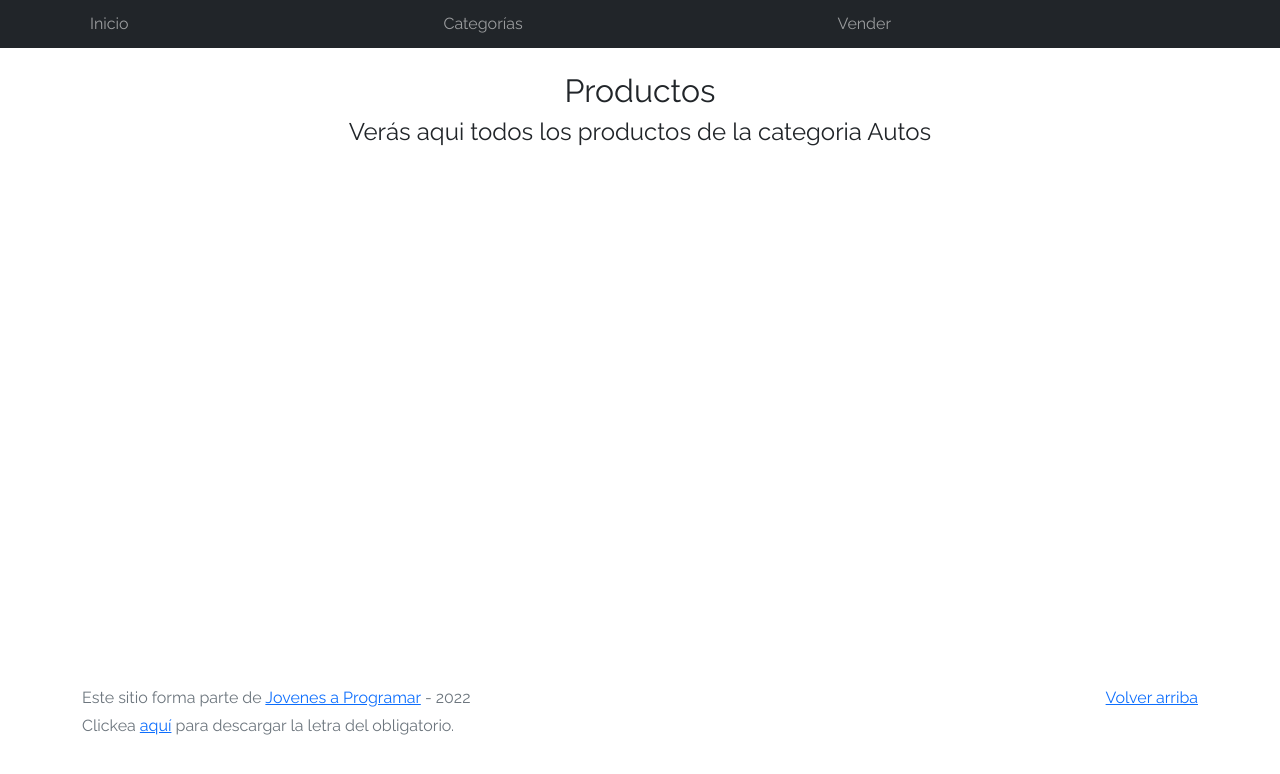
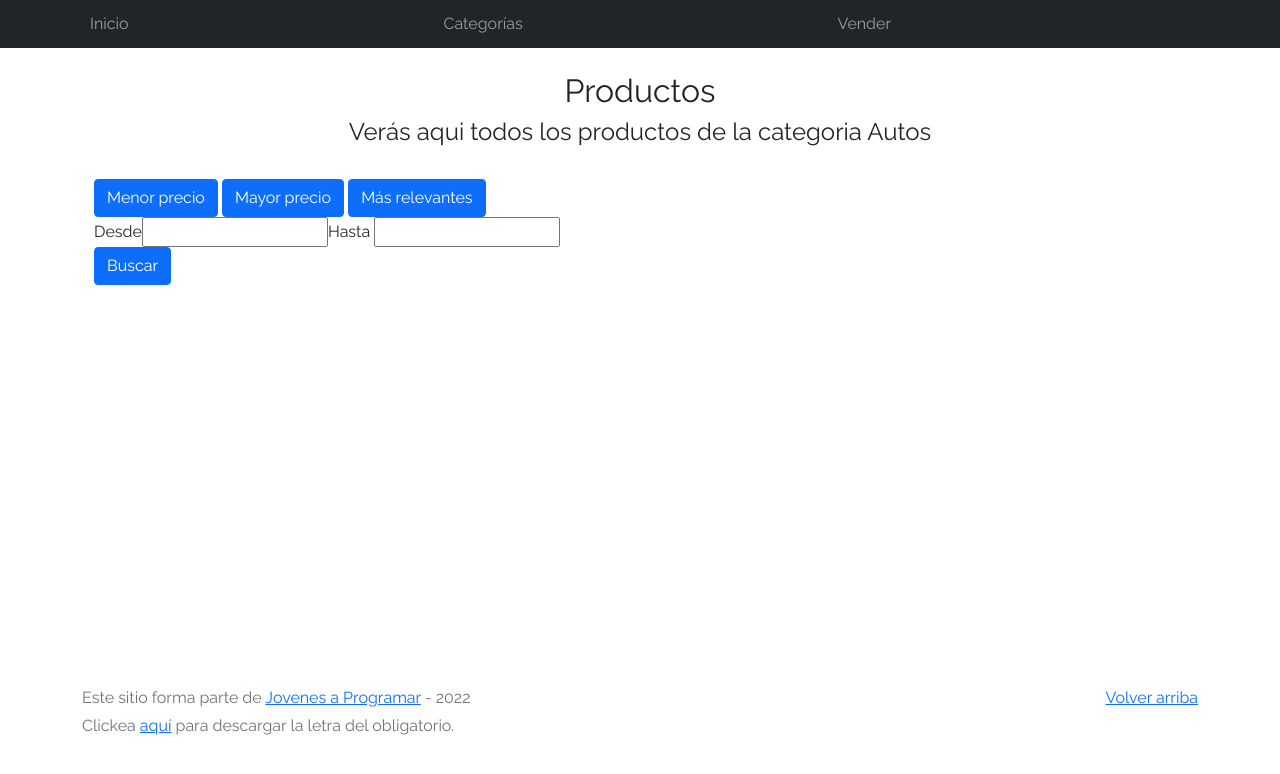
Before and after one commit to PauloCG2001/workspace, a plain HTML site: page products.html in a window 1280 px wide. Drawn offline with Linux system fonts and the light colour scheme; no server answers.

Commit message:
Update products.html

```diff
--- a/products.html
+++ b/products.html
@@ -42,6 +42,18 @@
         <h2>Productos</h2>
         <h4>Verás aqui todos los productos de la categoria Autos</h4>
     </div>
+    <div id="filtros">
+      <div id="ponerprecios">
+        <div id="mover"><button class="btn btn-primary" id="boton-asc">Menor precio</button>
+        <button class="btn btn-primary" id="boton-desc">Mayor precio</button>
+        <button class="btn btn-primary" id="boton-desc-rel">Más relevantes</button>
+      </div>
+
+      <form action="">
+        Desde<input id="desde" type="number">Hasta <input id="hasta" type="number"></form>
+    </div> <button id="boton-filtro" type="button" class="btn btn-primary">Buscar</button>
+  </div>
+  <br>
       <div id="lista-productos">
       </div>
     </div>
```
